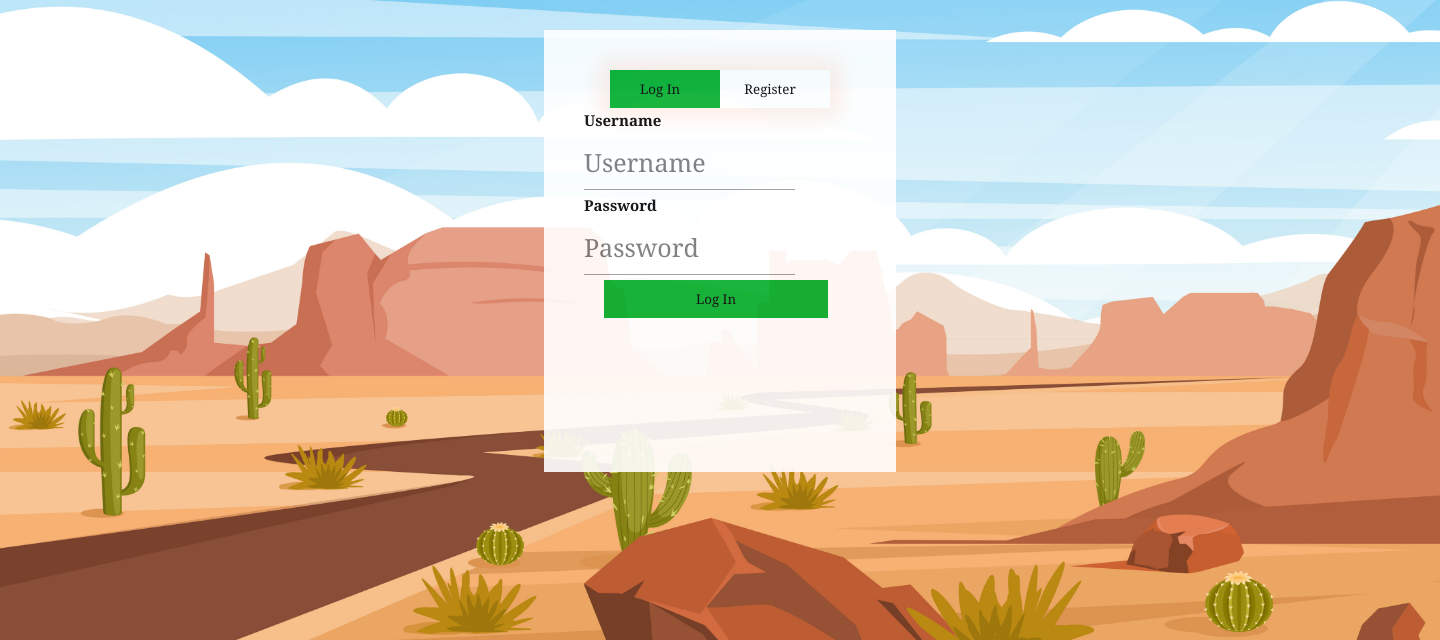
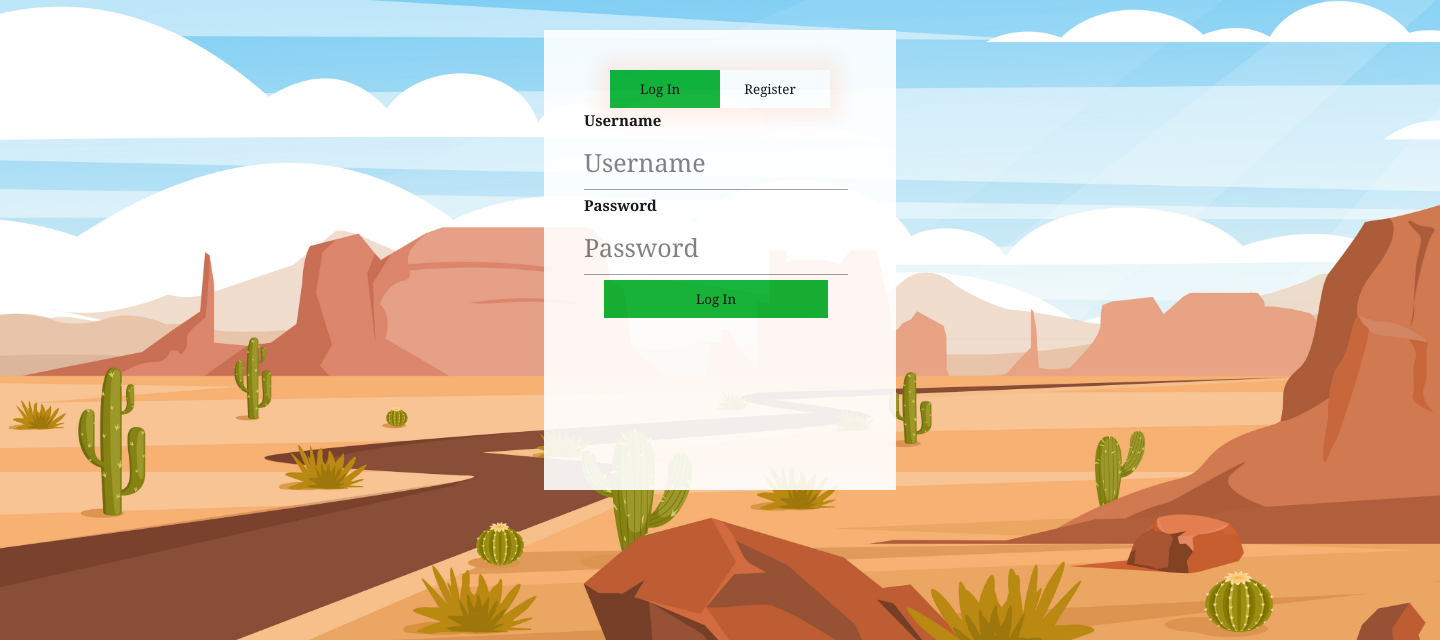
Before and after one commit to GregieBoi/cop4331-small-project-25, a PHP site: page / in a window 1440 px wide. Shown: the part 160-800 px from the top of the page. Run offline with PHP 8.4, Linux system fonts and the light colour scheme.

Commit message:
Update styles.css

```diff
--- a/css/styles.css
+++ b/css/styles.css
@@ -30,7 +30,7 @@ body
 .form-box
 {
     width: 342px;
-    height: 432px;
+    height: 450px;
     position: relative;
     margin: 2% auto;
     background: #FFFFFF;
@@ -150,7 +150,7 @@ body
 /* Extends text boxes on index page */
 #loginName, #loginPassword, #regFirst, #regLast, #regName, #regPassword
 {
-  width: 80%;
+  width: 100%;
 }
 
 #loginDiv
```
